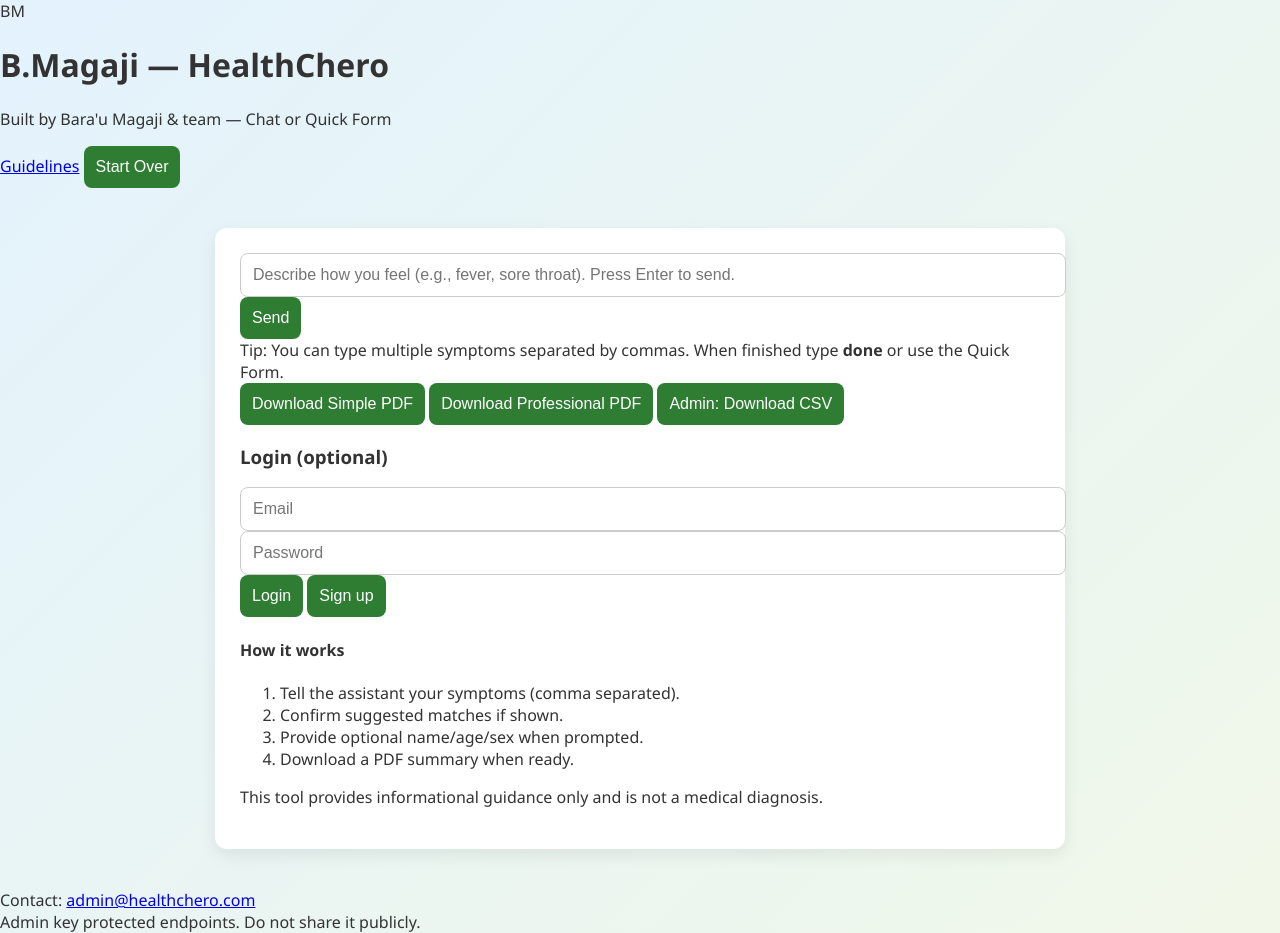
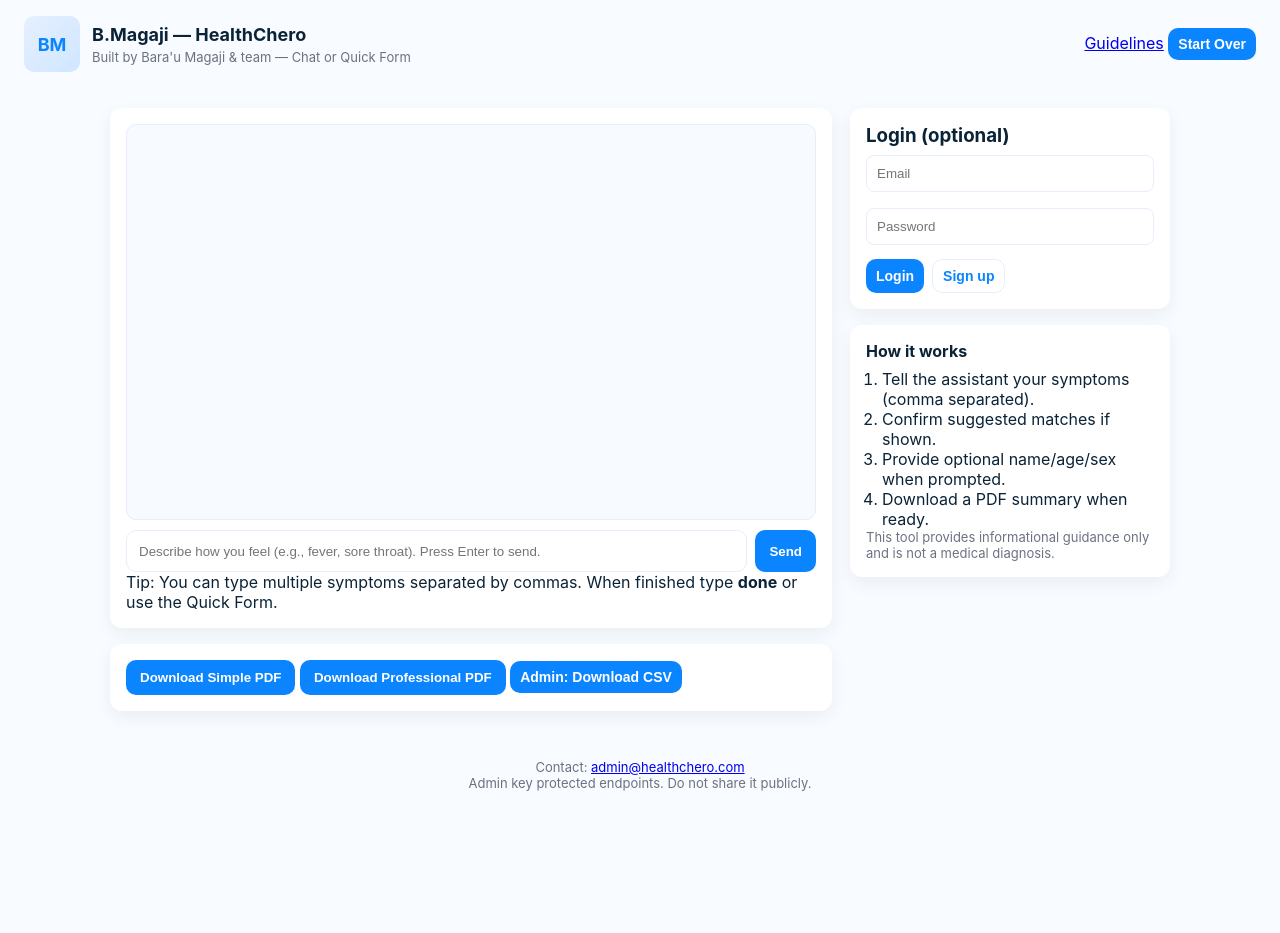
Before and after one commit to jammel001/healthHERO, a Flask app: page / in a window 1280 px wide. After the commit the page ends 791 px from the top, so only its background shows below. Run offline with Flask 2, Linux system fonts and the light colour scheme; parts of the project's set-up code (start-up, migrations or seed data) failed here and were passed over.

Commit message:
Update style.css

```diff
--- a/static/style.css
+++ b/static/style.css
@@ -1,164 +1,49 @@
-/* ===== Global Styling ===== */
-body {
-    font-family: 'Segoe UI', Tahoma, Geneva, Verdana, sans-serif;
-    background: linear-gradient(135deg, #e3f2fd, #f1f8e9);
-    margin: 0;
-    padding: 0;
-    color: #333;
+/* Clean Medical Blue theme - style.css */
+
+/* Basic resets */
+* { box-sizing: border-box; margin: 0; padding: 0; }
+html,body { height: 100%; font-family: Inter, system-ui, -apple-system, "Segoe UI", Roboto, "Helvetica Neue", Arial; background: #f8fbff; color: #0b2336; -webkit-font-smoothing:antialiased; }
+
+/* Page layout */
+.page { display: flex; flex-direction: column; min-height: 100vh; }
+.topbar { display:flex; justify-content:space-between; align-items:center; padding:16px 24px; background:transparent; }
+.brand { display:flex; gap:12px; align-items:center; }
+.logo { width:56px; height:56px; border-radius:10px; background: linear-gradient(135deg,#e6f0ff,#cfe6ff); display:flex; align-items:center; justify-content:center; font-weight:700; color:#0b84ff; font-size:18px; }
+.brand-text h1 { font-size:18px; margin-bottom:4px; }
+.muted { color:#6b7280; font-size:13px; }
+
+.container { display:flex; gap:18px; padding:20px; max-width:1100px; margin:0 auto; flex:1; }
+.left { flex: 1 1 680px; }
+.right { width:320px; }
+
+/* Cards */
+.card { background:#ffffff; border-radius:12px; padding:16px; box-shadow: 0 6px 18px rgba(11,34,54,0.06); margin-bottom:16px; }
+.chatcard { display:flex; flex-direction:column; height:520px; }
+.chat-window { flex:1; overflow:auto; padding:12px; border-radius:10px; border:1px solid #e6eefb; background:#f7fbff; }
+.controls { display:flex; gap:8px; margin-top:10px; }
+.controls input[type="text"], .controls input, .controls textarea, input#chatInput { flex:1; padding:10px 12px; border-radius:10px; border:1px solid #e6eefb; background:#fff; }
+input#chatInput { height:42px; }
+
+.btn { background:#0b84ff; color:white; border:none; padding:10px 14px; border-radius:10px; cursor:pointer; font-weight:600; }
+.btn.small { padding:8px 10px; font-size:14px; }
+.btn.ghost { background:transparent; color:#0b84ff; border:1px solid #e6eefb; }
+
+/* message bubbles */
+.msg { margin:8px 0; display:block; max-width:92%; padding:8px 12px; border-radius:10px; }
+.msg.ai { background:#eaf5ff; color:#06324a; align-self:flex-start; }
+.msg.user { background:#dbefff; color:#06263a; align-self:flex-end; margin-left:auto; }
+
+/* Right column */
+.login input { width:100%; padding:10px; margin:8px 0; border-radius:8px; border:1px solid #e6eefb; }
+.login .row { display:flex; gap:8px; margin-top:6px; }
+.info ol { margin-left:16px; margin-top:8px; }
+
+/* Footer */
+.footer { padding:12px 24px; text-align:center; color:#6b7280; font-size:13px; }
+
+/* Responsive */
+@media (max-width: 900px) {
+  .container { flex-direction:column; padding:12px; }
+  .right { width:100%; }
+  .chatcard { height:480px; }
 }
-
-/* ===== Container ===== */
-.container {
-    max-width: 800px;
-    margin: 40px auto;
-    background: #ffffff;
-    padding: 25px;
-    border-radius: 12px;
-    box-shadow: 0 6px 18px rgba(0, 0, 0, 0.08);
-}
-
-/* ===== Header / Welcome ===== */
-.header {
-    text-align: center;
-    padding-bottom: 20px;
-}
-
-.header h1 {
-    color: #2e7d32;
-    font-size: 2rem;
-    margin-bottom: 8px;
-}
-
-.header p {
-    color: #555;
-    font-size: 1rem;
-}
-
-/* ===== Chat Container ===== */
-.chat-box {
-    max-height: 400px;
-    overflow-y: auto;
-    padding: 10px;
-    border: 1px solid #e0e0e0;
-    border-radius: 8px;
-    background-color: #fafafa;
-    margin-bottom: 20px;
-}
-
-.message {
-    display: inline-block;
-    padding: 12px 16px;
-    border-radius: 16px;
-    margin-bottom: 10px;
-    max-width: 80%;
-    font-size: 0.95rem;
-    line-height: 1.4;
-}
-
-.bot-message {
-    background-color: #e8f5e9;
-    color: #1b5e20;
-    align-self: flex-start;
-}
-
-.user-message {
-    background-color: #bbdefb;
-    color: #0d47a1;
-    align-self: flex-end;
-    margin-left: auto;
-}
-
-/* ===== Form ===== */
-form {
-    display: flex;
-    flex-direction: column;
-    gap: 15px;
-}
-
-label {
-    font-weight: bold;
-    color: #2e7d32;
-}
-
-input, textarea, select {
-    padding: 12px;
-    border: 1px solid #ccc;
-    border-radius: 8px;
-    font-size: 1rem;
-    width: 100%;
-}
-
-textarea {
-    resize: vertical;
-    min-height: 80px;
-}
-
-/* ===== Button ===== */
-button {
-    padding: 12px;
-    background-color: #2e7d32;
-    color: #fff;
-    border: none;
-    border-radius: 8px;
-    font-size: 1rem;
-    cursor: pointer;
-    transition: background 0.2s ease;
-}
-
-button:hover {
-    background-color: #1b5e20;
-}
-
-/* ===== Diagnosis Result ===== */
-.result-section {
-    margin-top: 20px;
-}
-
-.result-section h2 {
-    color: #2e7d32;
-    margin-bottom: 10px;
-}
-
-.result-card {
-    background-color: #f1f8e9;
-    padding: 15px;
-    border-radius: 8px;
-    margin-bottom: 15px;
-}
-
-.result-card h3 {
-    margin-top: 0;
-    color: #1b5e20;
-}
-
-.result-card p {
-    margin: 6px 0;
-    font-size: 0.95rem;
-}
-
-/* ===== Download Link ===== */
-.download-btn {
-    display: inline-block;
-    background-color: #0d47a1;
-    color: white;
-    padding: 10px 16px;
-    border-radius: 8px;
-    text-decoration: none;
-    margin-top: 10px;
-}
-
-.download-btn:hover {
-    background-color: #08306b;
-}
-
-/* ===== Responsive ===== */
-@media (max-width: 600px) {
-    .container {
-        margin: 10px;
-        padding: 15px;
-    }
-
-    .chat-box {
-        max-height: 300px;
-    }
-}
```
